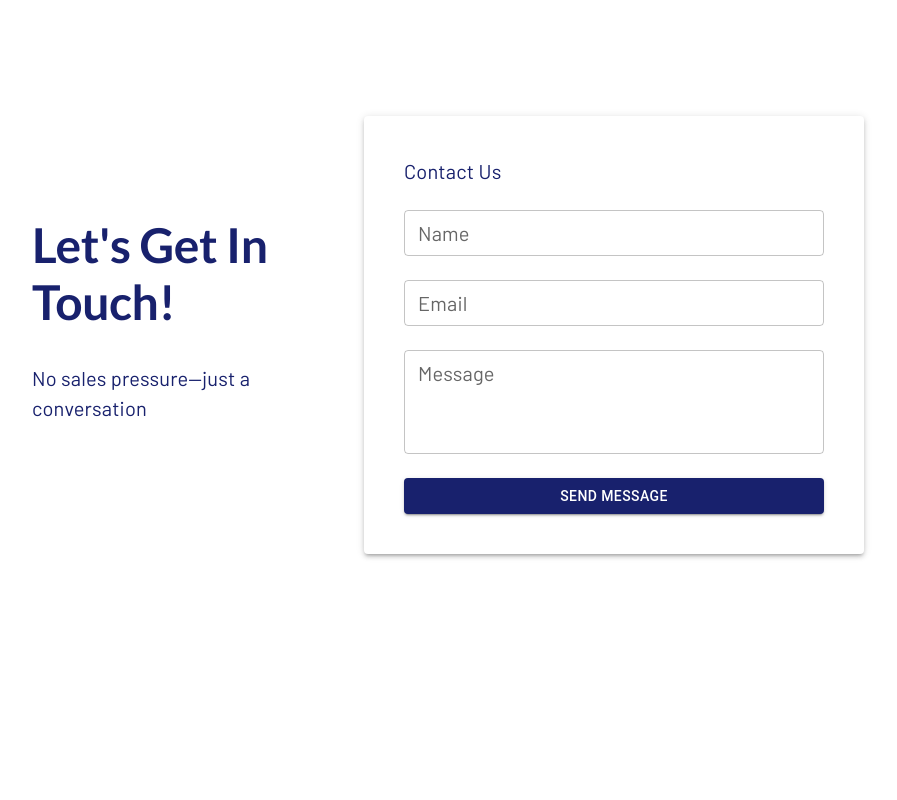
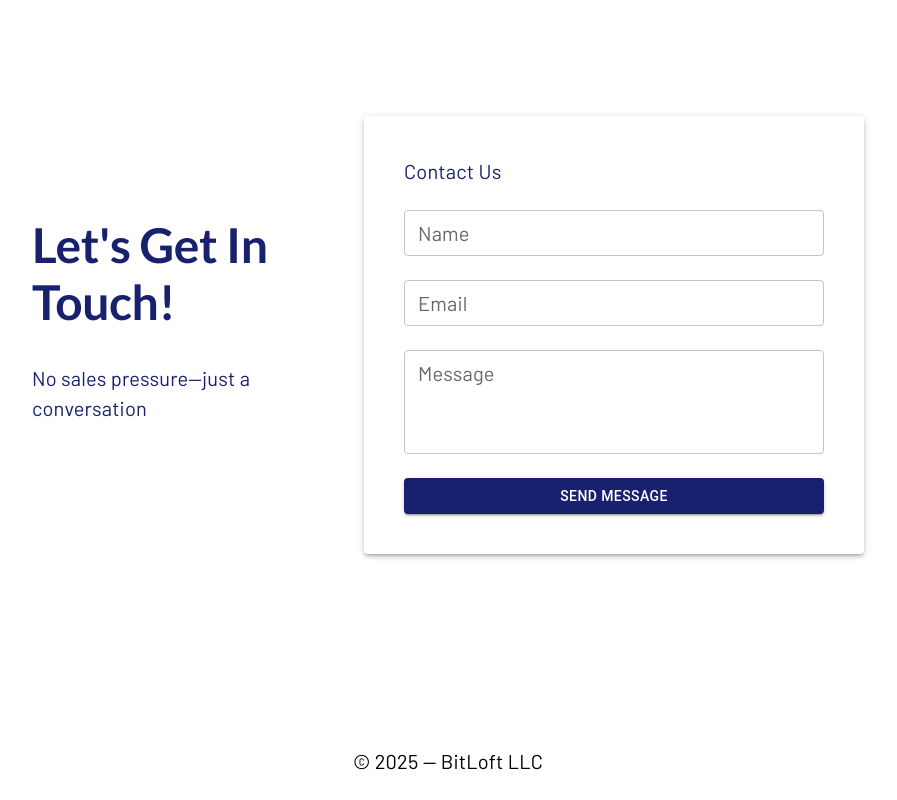
Before and after one commit to tofik-khan/bitloft-frontend, a React (Vite) app: page / in a window 1280 px wide. Shown: the part 2002-2802 px from the top of the page, without its empty margins (192-1089 px from the left). Before the commit the page ends 2732 px from the top, so only its background shows below. Built offline with nearby package versions, Linux system fonts and the light colour scheme.

Commit message:
Add Footer component

```diff
--- a/src/components/layouts/public.tsx
+++ b/src/components/layouts/public.tsx
@@ -1,11 +1,12 @@
 import { Outlet } from "react-router";
-import { AppBar } from "@/components/nav";
+import { AppBar, Footer } from "@/components/nav";
 
 export const PublicLayout = () => {
   return (
     <>
       <AppBar />
       <Outlet />
+      <Footer />
     </>
   );
 };
--- /dev/null
+++ b/src/components/nav/Footer.tsx
@@ -0,0 +1,13 @@
+import { Box, Typography } from "@mui/material";
+
+export const Footer = () => {
+  return (
+    <>
+      <Box sx={{ padding: 2 }}>
+        <Typography align="center">
+          &copy; {new Date().getFullYear()} &mdash; BitLoft LLC
+        </Typography>
+      </Box>
+    </>
+  );
+};
--- a/src/components/nav/index.tsx
+++ b/src/components/nav/index.tsx
@@ -1 +1,2 @@
 export * from "./AppBar";
+export * from "./Footer";
```
